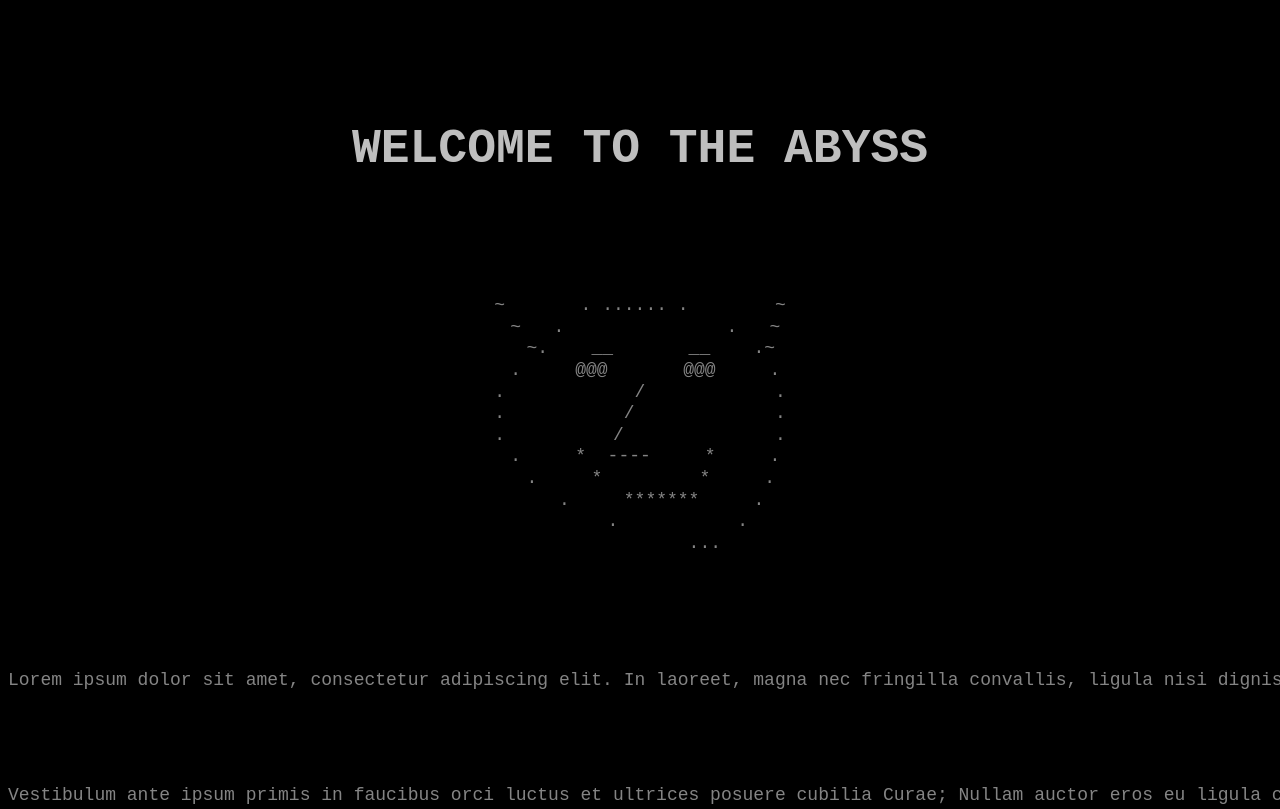
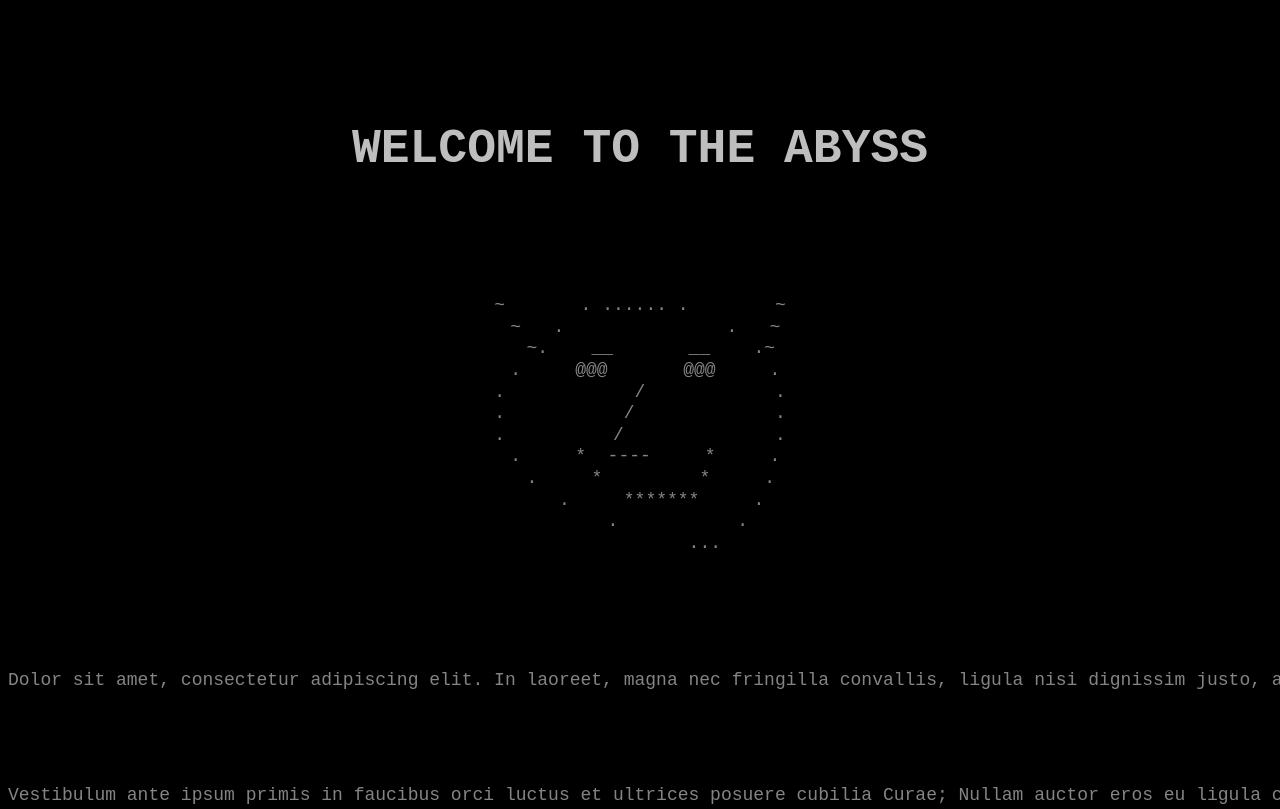
Before and after one commit to MrSpacePyppy/the_abyss, a plain HTML site: page index.html in a window 1280 px wide. Shown: the top 809 px of the page. Drawn offline with Linux system fonts and the light colour scheme.

Commit message:
Update index.html

```diff
--- a/index.html
+++ b/index.html
@@ -49,7 +49,7 @@
             ...
     </p>
 
-    <p>Lorem ipsum dolor sit amet, consectetur adipiscing elit. In laoreet, magna nec fringilla convallis, ligula nisi dignissim justo, ac dictum sapien justo vitae nunc.</p>
+    <p>Dolor sit amet, consectetur adipiscing elit. In laoreet, magna nec fringilla convallis, ligula nisi dignissim justo, ac dictum sapien justo vitae nunc.</p>
 
     <p>Vestibulum ante ipsum primis in faucibus orci luctus et ultrices posuere cubilia Curae; Nullam auctor eros eu ligula congue, at venenatis enim cursus.</p>
 
```
